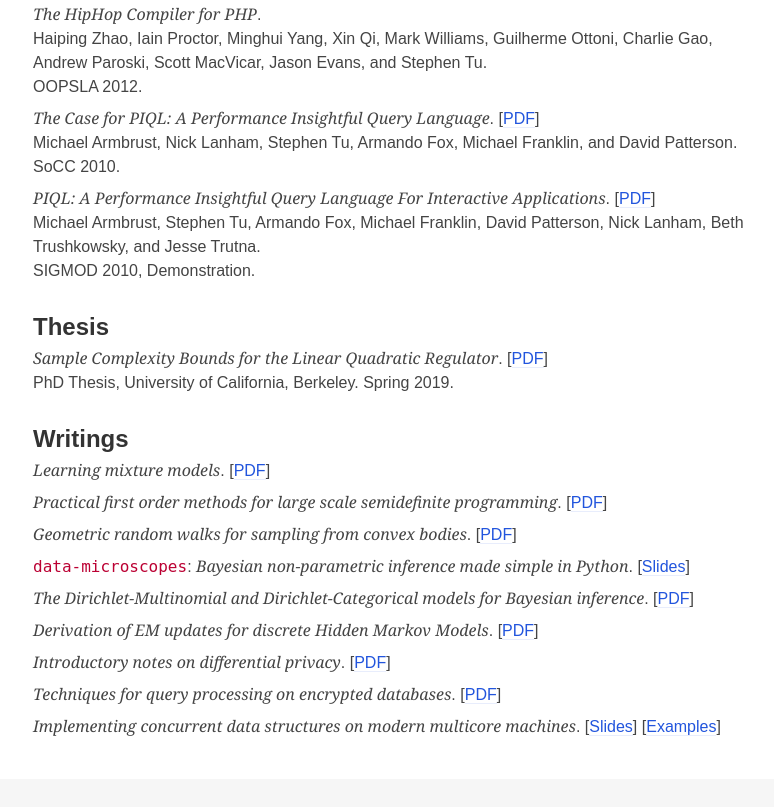
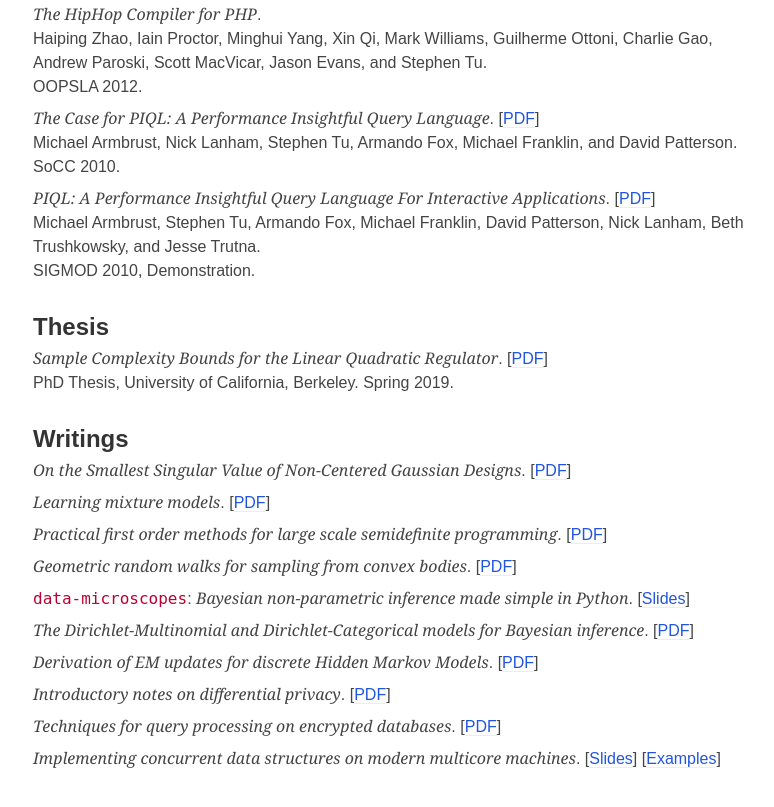
Before and after one commit to stephentu/stephentu.github.io, a plain HTML site: page index.html in a window 1280 px wide. Shown: the part 2318-3125 px from the top of the page, without its empty margins (239-1013 px from the left). Before the commit the page ends 3097 px from the top, so only its background shows below. Drawn offline with Linux system fonts and the light colour scheme.

Commit message:
add writeup

```diff
--- a/index.html
+++ b/index.html
@@ -280,6 +280,12 @@ This nice minimalist style is (C) 2013 Paul Robert Lloyd (http://paulrobertlloyd
 
       <div>
         <p>
+        <cite>On the Smallest Singular Value of Non-Centered Gaussian Designs</cite>. [<a href="writeups/non_centered_gaussians.pdf">PDF</a>]
+        </p>
+      </div>
+
+      <div>
+        <p>
         <cite>Learning mixture models</cite>. [<a href="writeups/mixturemodels.pdf">PDF</a>]
         </p>
       </div>
```
Also changed, not shown: 1 other file.
